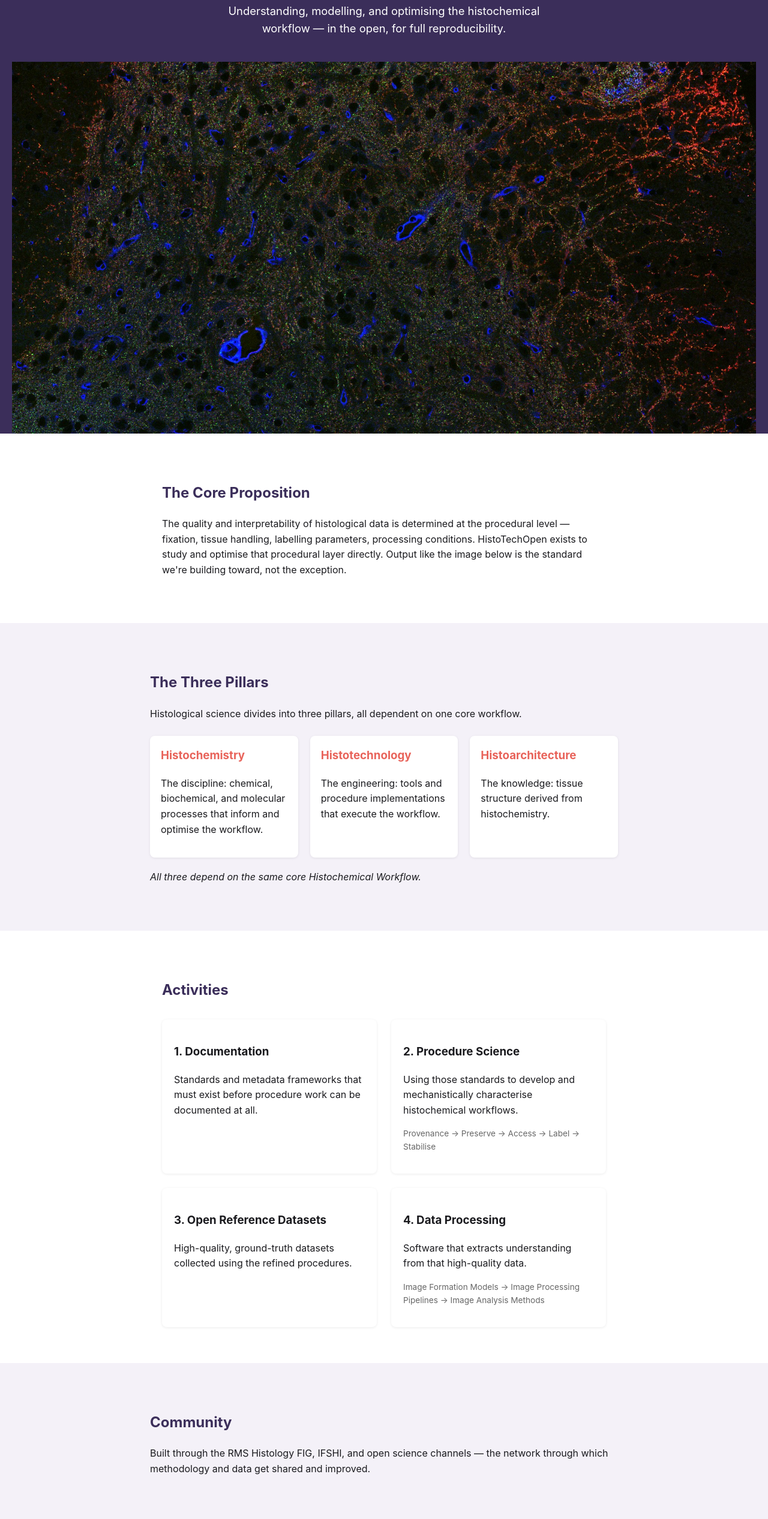
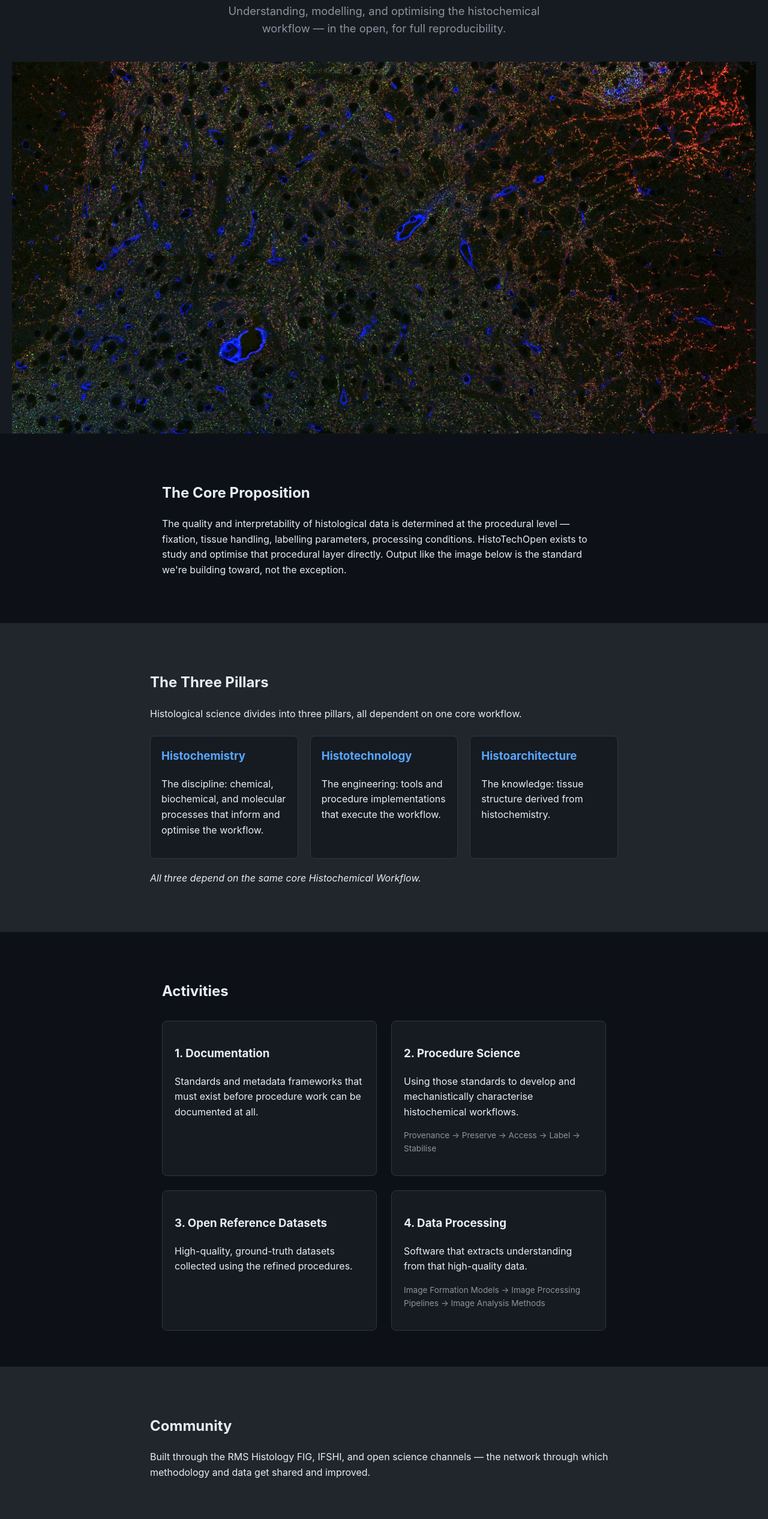
Before and after one commit to HistoTechOpen/histotechopen.github.io, a plain HTML site: page index.html in a window 1280 px wide. Shown: the part 129-2662 px from the top of the page at 60% size. Drawn offline with Linux system fonts and the light colour scheme.

Commit message:
update style to dark mode

```diff
--- a/index.html
+++ b/index.html
@@ -6,47 +6,47 @@
 <meta name="viewport" content="width=device-width, initial-scale=1">
 <style>
   :root{
-    --indigo:#3B2E5A; --coral:#E8635A; --ink:#1A1A1E;
-    --tint:#F4F1F8; --white:#FFFFFF;
+    --bg:#0d1117; --surface:#161b22; --surface-alt:#21262d;
+    --border:#30363d; --text:#e6edf3; --muted:#8b949e; --accent:#58a6ff;
   }
   *{box-sizing:border-box}
-  body{font-family:-apple-system,Helvetica,Arial,sans-serif;color:var(--ink);
-       margin:0;line-height:1.6}
+  body{font-family:-apple-system,Helvetica,Arial,sans-serif;color:var(--text);
+       background:var(--bg);margin:0;line-height:1.6}
   section{padding:60px 20px}
   .wrap{max-width:780px;margin:0 auto}
-  h1,h2{color:var(--indigo)}
-  a{color:var(--coral)}
+  h1,h2{color:var(--text)}
+  a{color:var(--accent)}
   table{width:100%;border-collapse:collapse;margin-top:12px;display:block;overflow-x:auto;white-space:nowrap}
-  td,th{padding:8px 12px;border-bottom:1px solid #ddd;text-align:left}
+  td,th{padding:8px 12px;border-bottom:1px solid var(--border);text-align:left}
 
   /* HERO */
-  .hero{background:var(--indigo);color:#fff;text-align:center;padding:60px 20px 0}
-  .hero h1{color:#fff;margin:0 0 .3em;font-size:2.4em}
-  .hero .caption{max-width:600px;margin:0 auto 40px;font-size:1.15em}
+  .hero{background:var(--surface);color:var(--text);text-align:center;padding:60px 20px 0}
+  .hero h1{color:var(--text);margin:0 0 .3em;font-size:2.4em}
+  .hero .caption{max-width:600px;margin:0 auto 40px;font-size:1.15em;color:var(--muted)}
   .hero-img{width:100%;height:auto;display:block}
 
   /* PILLARS */
-  .pillars{background:var(--tint)}
+  .pillars{background:var(--surface-alt)}
   .pillar-grid{display:grid;grid-template-columns:repeat(3,1fr);gap:20px;margin-top:24px}
-  .pillar{background:#fff;border-radius:8px;padding:18px;box-shadow:0 1px 4px rgba(0,0,0,.08)}
-  .pillar h3{margin-top:0;color:var(--coral)}
+  .pillar{background:var(--surface);border:1px solid var(--border);border-radius:8px;padding:18px}
+  .pillar h3{margin-top:0;color:var(--accent)}
 
   /* ACTIVITIES */
   .grid{display:grid;grid-template-columns:repeat(2,1fr);gap:24px;margin-top:30px}
-  .card{background:#fff;border-radius:8px;padding:20px;box-shadow:0 1px 4px rgba(0,0,0,.08)}
+  .card{background:var(--surface);border:1px solid var(--border);border-radius:8px;padding:20px}
   .card img{width:100%;border-radius:4px;margin-bottom:12px;object-fit:cover;height:120px}
-  .card .stages{font-size:.85em;color:#666;margin-top:8px}
+  .card .stages{font-size:.85em;color:var(--muted);margin-top:8px}
 
   /* PROJECTS */
   .proj-group{margin-bottom:32px}
-  .proj-group h3{color:var(--coral)}
-  .status{font-size:.8em;color:#888;font-style:italic}
+  .proj-group h3{color:var(--accent)}
+  .status{font-size:.8em;color:var(--muted);font-style:italic}
 
   /* FOUNDER */
   .founder{display:flex;gap:24px;align-items:center;flex-wrap:wrap}
   .founder img{width:120px;height:120px;border-radius:50%;object-fit:cover}
 
-  footer{text-align:center;padding:40px;font-size:.9em;color:#666}
+  footer{text-align:center;padding:40px;font-size:.9em;color:var(--muted)}
 
   @media (max-width:700px){
     .grid, .pillar-grid{grid-template-columns:1fr}
```
